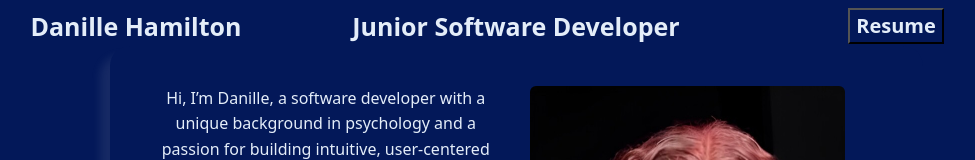
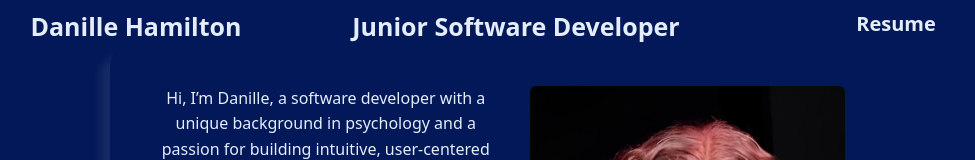
Before and after one commit to DanilleH22/portfolio, a React (Create React App) app: page / in a window 1280 px wide. Shown: the top 160 px of the page, without its empty margins (124-1099 px from the left). Built offline with nearby package versions, Linux system fonts and the light colour scheme.

Commit message:
Style name and resume

```diff
--- a/src/styles/Portfolio.module.css
+++ b/src/styles/Portfolio.module.css
@@ -3,4 +3,22 @@
     color:  #e4edf9;
 }
 
+.Name {
+    flex: display;
+    justify-content: start;
+}
+
+.Resume {
+    flex: display;
+    justify-content: end;
+}
+
+.Resume button {
+    border: none;
+  }
+
+.Resume button:hover {
+    box-shadow: 0 12px 16px 0 rgba(209, 205, 205, 0.1), 0 17px 50px 0 rgba(209, 205, 205, 0.1);
+  }
+
 /* #b8bfc9 */
```
